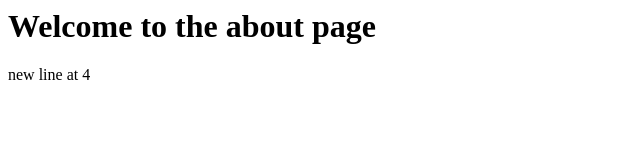
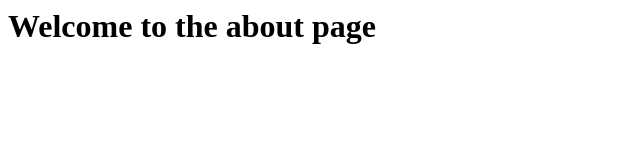
Before and after one commit to Omar-ja/bibfwebapp, a plain HTML site: page about.html in a window 1280 px wide. Shown: the full height of the page, 0-640 px from the left. Drawn offline with Linux system fonts and the light colour scheme.

Commit message:
removed line 4

```diff
--- a/about.html
+++ b/about.html
@@ -1,7 +1,7 @@
 <html>
 
 <h1> Welcome to the about page</h1>
-<p> new line at 4</p>
+
 
 
 </html>
```
